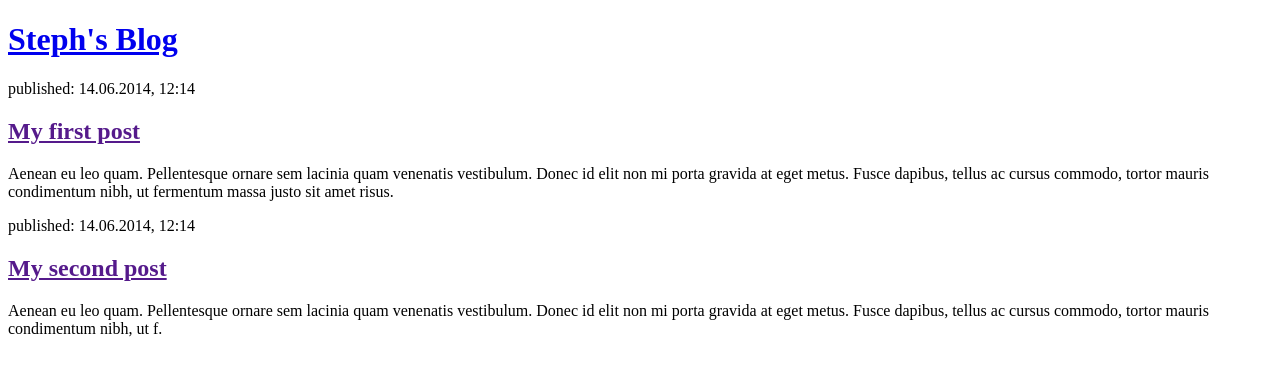
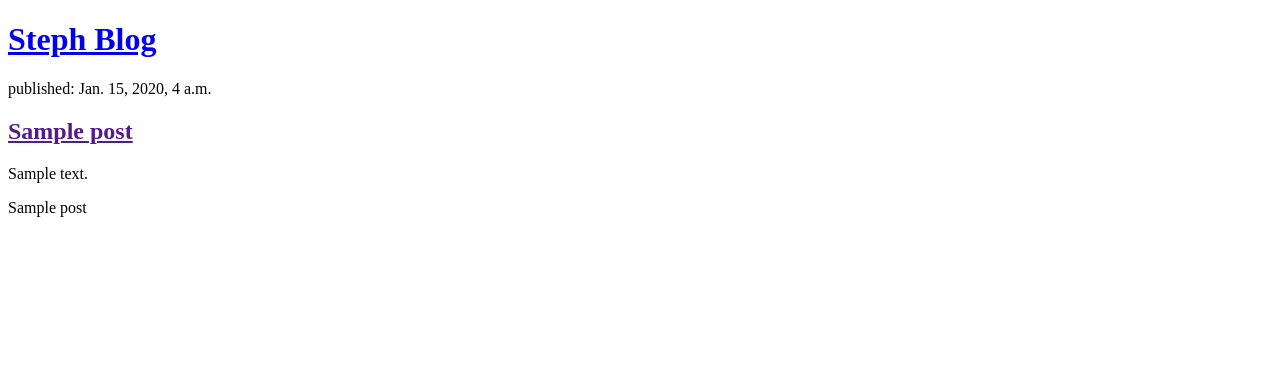
Before and after one commit to StephPoleo/my-first-blog, a Django app: page / in a window 1280 px wide. Shown: the top 376 px of the page. Run offline with Django 3.2, Linux system fonts and the light colour scheme; tables that the repository leaves empty hold one stand-in row (values such as "Sample post").

Commit message:
Modified templates to display posts from database

```diff
--- a/blog/templates/blog/post_list.html
+++ b/blog/templates/blog/post_list.html
@@ -5,19 +5,14 @@
     </head>
     <body>
         <header>
-            <h1><a href="/">Steph's Blog</a></h1>
+            <h1><a href="/">Steph Blog</a></h1>
         </header>
 
-        <article>
-            <time>published: 14.06.2014, 12:14</time>
-            <h2><a href="">My first post</a></h2>
-            <p>Aenean eu leo quam. Pellentesque ornare sem lacinia quam venenatis vestibulum. Donec id elit non mi porta gravida at eget metus. Fusce dapibus, tellus ac cursus commodo, tortor mauris condimentum nibh, ut fermentum massa justo sit amet risus.</p>
-        </article>
+        {% for post in posts %}
+            <time>published: {{ post.published_date }}</time>
+            <h2><a href="">{{ post.title }}</a></h2>
+            <p>{{ post.text|linebreaksbr }}</p>{{ post }}
+        {% endfor %}
 
-        <article>
-            <time>published: 14.06.2014, 12:14</time>
-            <h2><a href="">My second post</a></h2>
-            <p>Aenean eu leo quam. Pellentesque ornare sem lacinia quam venenatis vestibulum. Donec id elit non mi porta gravida at eget metus. Fusce dapibus, tellus ac cursus commodo, tortor mauris condimentum nibh, ut f.</p>
-        </article>
     </body>
 </html>
--- a/blog/views.py
+++ b/blog/views.py
@@ -1,6 +1,9 @@
 from django.shortcuts import render
+from django.utils import timezone
+from .models import Post
 
 # Create your views here.
 
 def post_list(request):
-    return render(request, 'blog/post_list.html', {})
+    posts = Post.objects.filter(published_date__lte=timezone.now()).order_by('published_date')
+    return render(request, 'blog/post_list.html', {'posts': posts})
```
